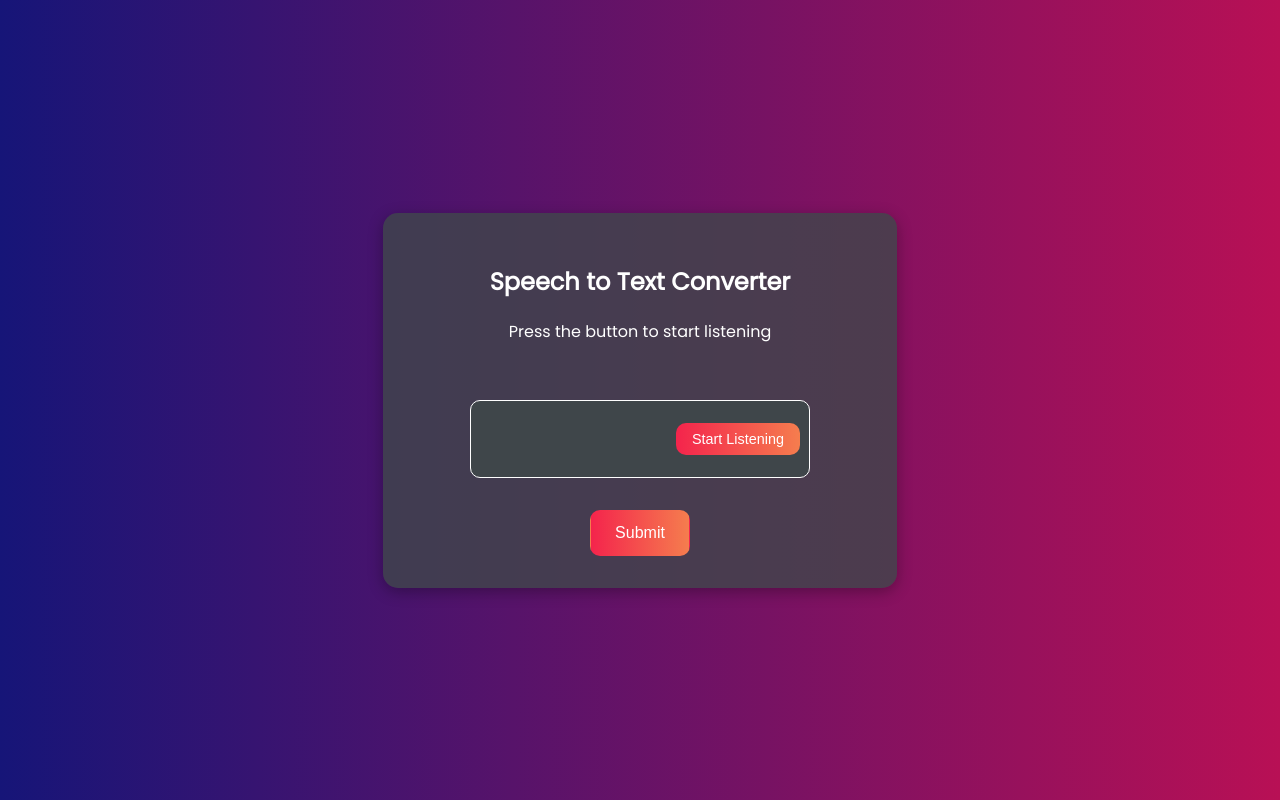
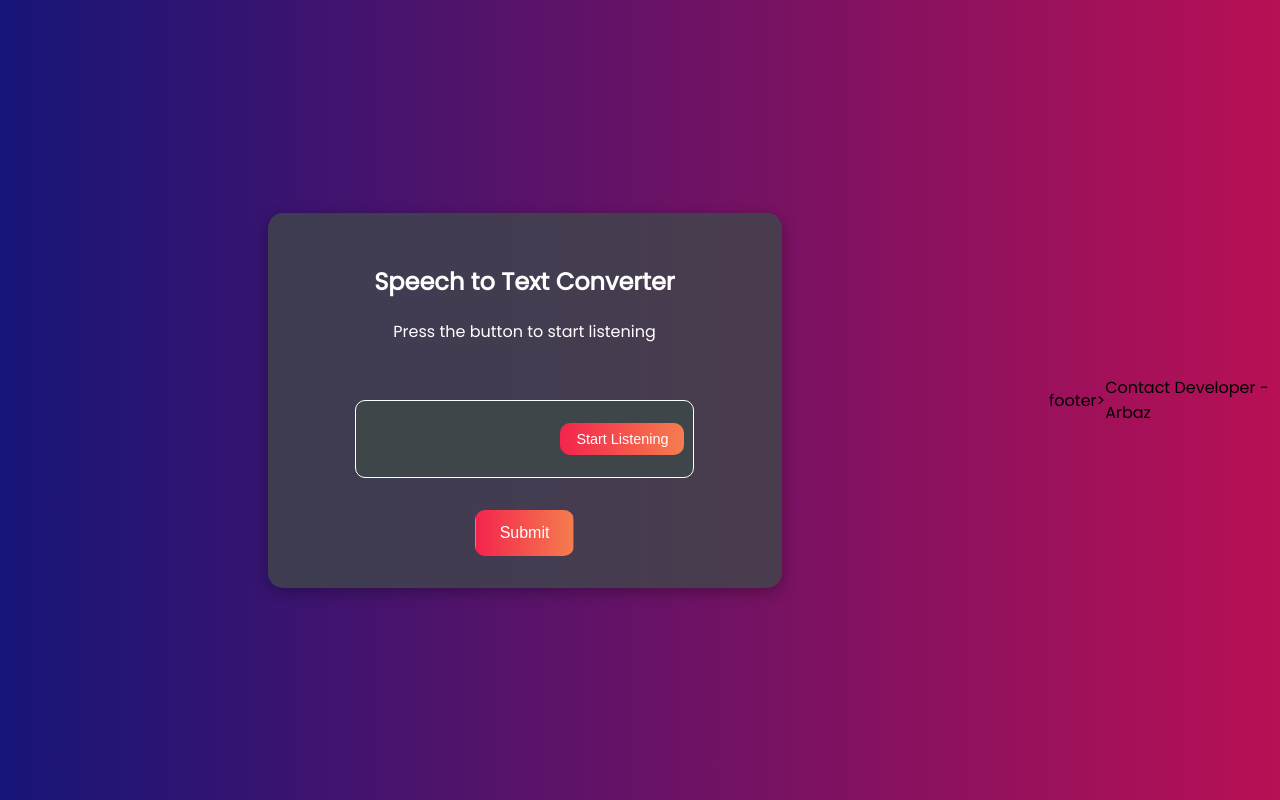
Before and after one commit to Arbaxali/adad_calculator, a plain HTML site: page index.html in a window 1280 px wide. Drawn offline with Linux system fonts and the light colour scheme.

Commit message:
Update index.html

```diff
--- a/index.html
+++ b/index.html
@@ -35,7 +35,10 @@
             </div>
         </div>
     </div>
-
+    footer>
+            <a href="https://www.linkedin.com/in/arbazxali/" target="_blank"><i class="fab fa-linkedin"></i></a>
+            <span>Contact Developer - Arbaz</span>
+    </footer>
     <script src="./script.js"></script>
 </body>
 </html>
```
